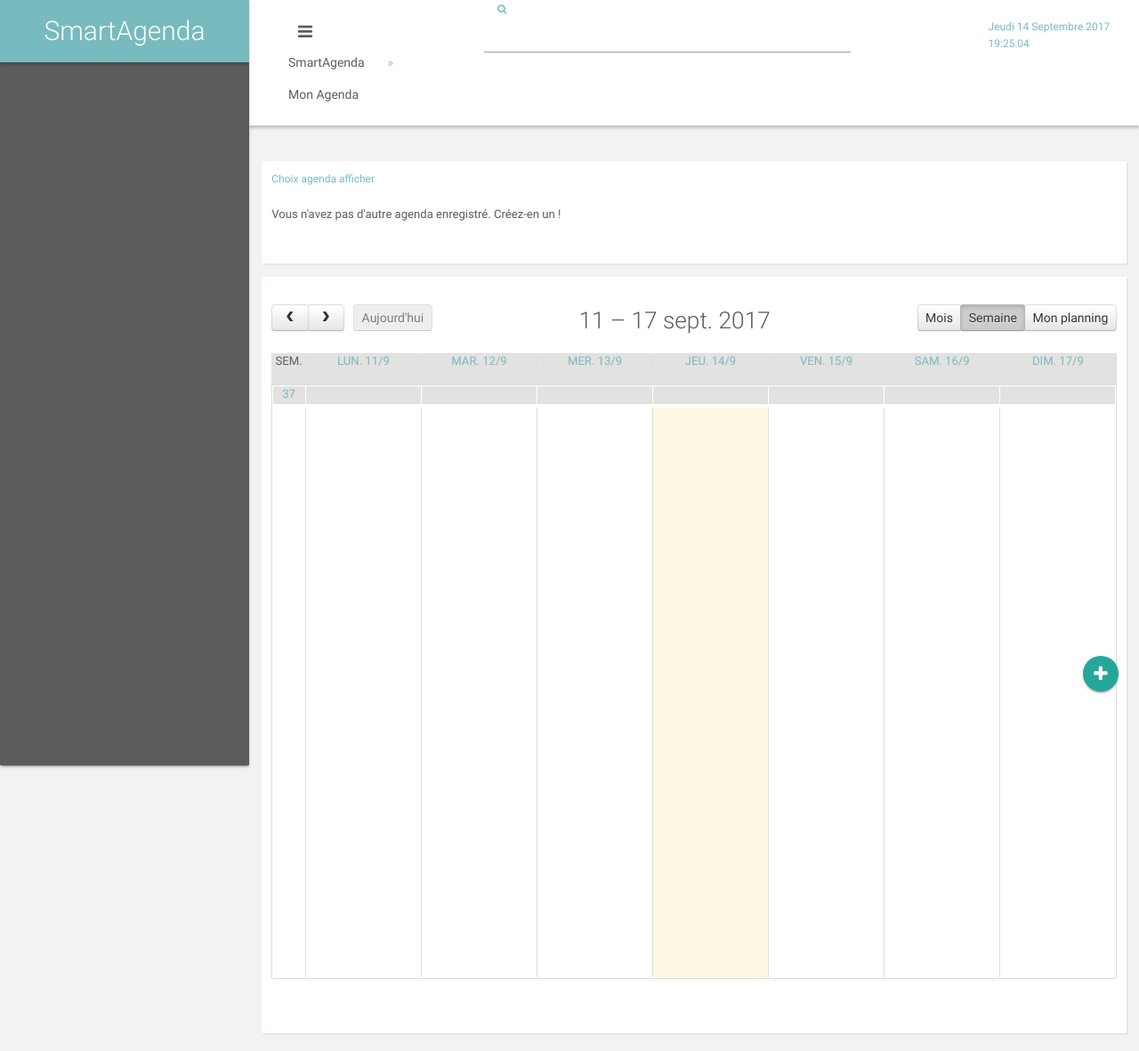
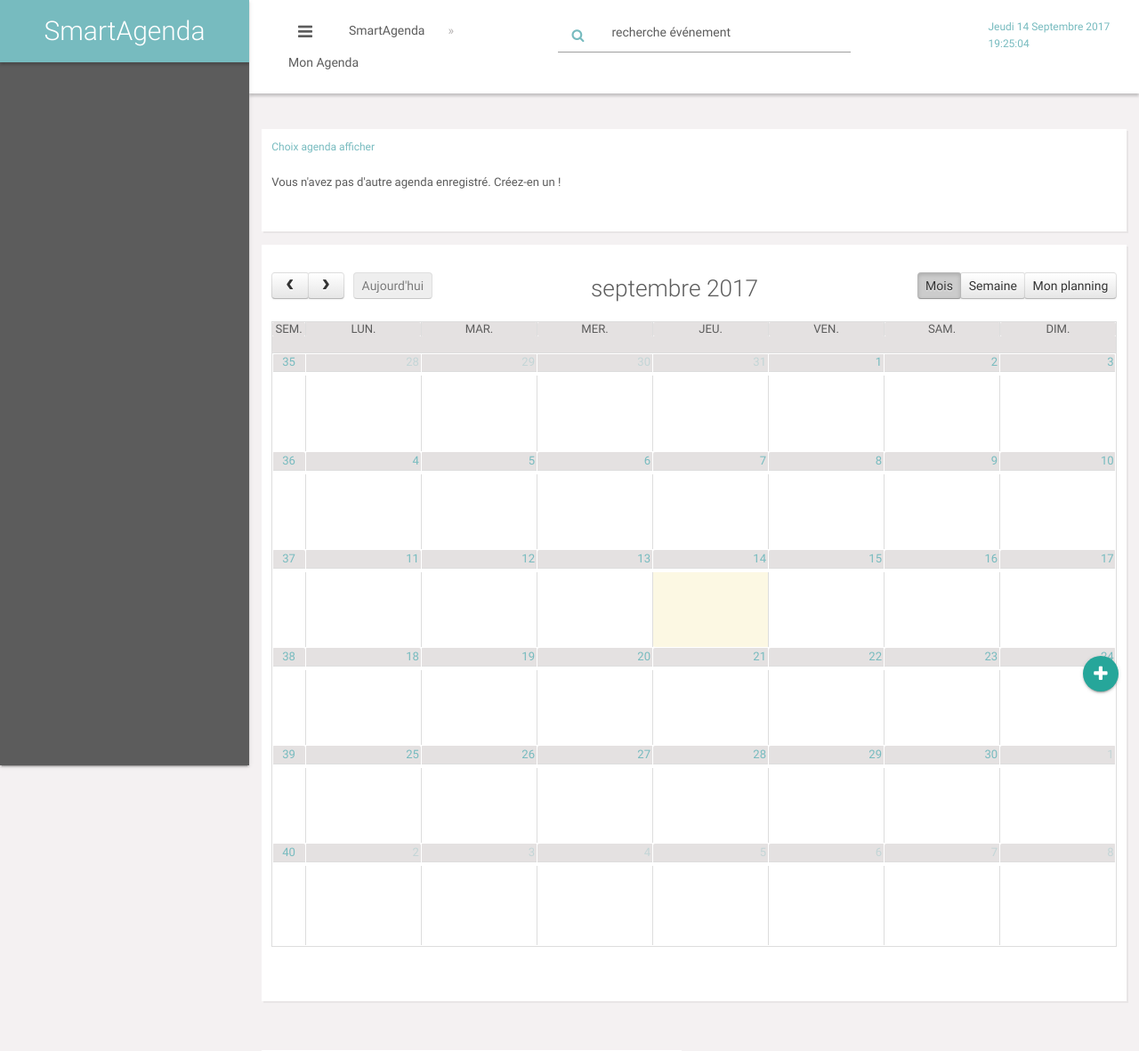
Before and after one commit to aesteves60/Smart-agenda, a CodeIgniter app: page /Smart-Agenda/index.php/index/agenda in a window 1280 px wide. Shown: the top 1181 px of the page at 89% size. Run offline with CodeIgniter, Linux system fonts and the light colour scheme; data that the repository does not hold is empty.

Commit message:
recherche event + little materialize

```diff
--- a/application/views/add_event.php
+++ b/application/views/add_event.php
@@ -56,7 +56,7 @@
 					<?php if(is_array($agendas) && count($agendas) >= 1){
 					$i=0;
 					foreach ($agendas as $agenda){
-						echo "<option value='".$agenda['id_agenda']."'>".$agenda['nom']."</option>";
+						echo '<option value="'.$agenda['id_agenda'].'">'.$agenda['nom'].'</option>';
   					}
   				}else{
   					echo "<option value='' disabled selected>Vous n'avez pas d'autre agenda enregistré. Créez-en un !</option>";
@@ -113,7 +113,7 @@
 
 		<div class="modal-footer text-right row">
 			<span class="button alert-inverted float-left hidden_not_imp" id="delete_event">Supprimer</span>
-			<!--<span class="button tertiary float-left hidden_not_imp mg-left-5" id="share_event">Partager</span>-->
+			<span class="button tertiary float-left hidden_not_imp mg-left-5" id="share_event">Partager</span>
 			<input type="button" id="valid_event" name="valid_event" value="Enregistrer" class="button" />
 			<span class="modal-action modal-close button secondary">Fermer</span>
 		</div>
--- a/application/views/add_todo.php
+++ b/application/views/add_todo.php
@@ -8,7 +8,7 @@ defined('BASEPATH') OR exit('No direct script access allowed');
 
 				<h3>Mes Mémos</h3>
 
-				<ul id="listeMemos" class="collapsible" data-collapsible="expandable">
+				<ul id="listeMemos" class="collapsible popout" data-collapsible="expandable">
 
 				<?php
 				if($todo != NULL && is_array($todo)) {
--- a/application/views/agenda.php
+++ b/application/views/agenda.php
@@ -117,7 +117,7 @@ defined('BASEPATH') OR exit('No direct script access allowed');
 				right: 'month,basicWeek,listWeek'
 			},
 			locale: 'fr',
-			defaultView: 'basicWeek',
+			defaultView: 'month',
 			defaultDate: '<?= date('Y-m-d'); ?>',
 			navLinks: true, // can click day/week names to navigate views
 			editable: true,
--- a/application/views/templates/header.php
+++ b/application/views/templates/header.php
@@ -144,7 +144,7 @@ defined('BASEPATH') OR exit('No direct script access allowed');
 <!-- 			<div class="col s6 green_b">10000</div>
       		<div class="col s1 red_b">20000</div>
       		<div class="col s1 red_b">30000</div> -->
-			<div class="col s3">
+			<div class="col s4">
 
 				<div class="fil_ariane s12 col">
 					<ul>
@@ -160,11 +160,11 @@ defined('BASEPATH') OR exit('No direct script access allowed');
 			</div>
 
 			<?php if($this->uri->segment(1) != 'login' && $this->uri->segment(2) == 'agenda') { ?>
-			<div class="col s6">
+			<div class="col s5">
 			    <div class="nav-wrapper">
 			      <form>
 			        <div class="input-field">
-			          <input id="search" type="search" required>
+			          <input id="search" type="search" class="autocomplete" required placeholder="recherche événement">
 			          <label class="label-icon" for="search"><i class="fa fa-search"></i></label>
 			        </div>
 			      </form>
@@ -172,7 +172,7 @@ defined('BASEPATH') OR exit('No direct script access allowed');
 			</div>
 
 
-			<div class="col s3 " ><?php } ?>
+			<div class="col s3" ><?php } ?>
 <!-- 				<div id="switch-theme" class="switch mg-20 float-right">
 					<label>
 						<span class="orange">Clair</span>
--- a/assets/js/insert_event.js
+++ b/assets/js/insert_event.js
@@ -85,46 +85,13 @@ $(function() {
         $('#delete_event').hide();
     });
 
-    var event_nom = {};
-    var detected = false;
     $('#event_name').on('keyup',function(){
-    	var titre = $('#event_name').val();
-    	nbFrape ++;
-        if (titre.length > 1 && nbFrape >= 1) {
-            nbFrape = 0;
-            $.ajax({
-                url: BASE_URL + 'Event/chercheSimilaire',
-                type: 'POST',
-                dataType: 'JSON',
-                data: {
-                    titre: titre
-                },
-            })
-            .done(function (reponse) {
-                if (reponse) {
-                    //var json = $.parseJSON(reponse);
-                    //event_id = ArrayReponse[0].id;
-                     for (var i=0;i<reponse.length;i++)
-                    {
-                        event_nom[reponse[i].nom]=i;
-                    }
-                    $('input.autocomplete').autocomplete({
-                        data: event_nom,
-                        limit: 5, // The max amount of results that can be shown at once. Default: Infinity.
-                        onAutocomplete: function(val) {
-                            affichePropositionEvent(val);
-                        },
-                        minLength: 1, // The minimum length of the input for the autocomplete to start. Default: 1.
-                    });
-                }
-            })
-            .fail(function () {
-                //verificationNotifications('{"notification":"error"}');
-            })
-            .always(function () {
-            });
-        }
+    	autocomplete(this);
 	});
+
+    $('#search').on('keyup',function(){
+        autocomplete(this);
+    });
 
 
     $('#delete_event').on('click', function() {
@@ -154,34 +121,6 @@ $(function() {
 
         $('#modalShareEvent').modal('open');
     });*/
-
-    function affichePropositionEvent(nom){
-
-        $.ajax({
-            url: BASE_URL+'Event/getEventByNom',
-            type: 'POST',
-            dataType: 'JSON',
-            data: {event_nom: nom
-            },
-        })
-        .done(function(data) {
-            $('#event_name').val(data.nom);
-            $('#event_description').val(data.description);
-            $('#lieu_cp').val(data.lieu_cp);
-            $('#lieu_ville').val(data.lieu_ville);
-            $('#id_evenement').val('');
-            if(event.rappel == 1){
-                $('#event_rappel').prop('checked', true);
-            }
-
-            $("#agenda_group").val(1);
-        })
-        .fail(function() {
-            verificationNotifications('{"notification":"error"}');
-        })
-        .always(function() {
-        });
-    }
 
     $('#event_recurrence').on('click', function() {
         if($('#event_recurrence').is(':checked') == true){
@@ -231,7 +170,78 @@ $(function() {
 
         }
     });
+
+    function affichePropositionEvent(nom){
+        $('#modalAddEvent').modal('open');
+        $.ajax({
+            url: BASE_URL+'Event/getEventByNom',
+            type: 'POST',
+            dataType: 'JSON',
+            data: {event_nom: nom
+            },
+        })
+        .done(function(data) {
+            $('#event_name').val(data.nom);
+            $('#event_description').val(data.description);
+            $('#lieu_cp').val(data.lieu_cp);
+            $('#lieu_ville').val(data.lieu_ville);
+            $('#id_evenement').val('');
+            if(event.rappel == 1){
+                $('#event_rappel').prop('checked', true);
+            }
+            $("#agenda_group option[value="+data.id_agenda+"]").prop('selected', true);
+            $('#agenda_group').material_select();
+
+        })
+        .fail(function() {
+            verificationNotifications('{"notification":"error"}');
+        })
+        .always(function() {
+        });
+    }
+
+    var event_nom = {};
+    function autocomplete(element){
+        var titre = $(element).val();
+        nbFrape ++;
+        if (titre.length > 1 && nbFrape >= 1) {
+            nbFrape = 0;
+            $.ajax({
+                url: BASE_URL + 'Event/chercheSimilaire',
+                type: 'POST',
+                dataType: 'JSON',
+                data: {
+                    titre: titre
+                },
+            })
+            .done(function (reponse) {
+                if (reponse) {
+                    //var json = $.parseJSON(reponse);
+                    //event_id = ArrayReponse[0].id;
+                     for (var i=0;i<reponse.length;i++)
+                    {
+                        event_nom[reponse[i].nom]="http://ictadmin.com.au/images/page_art/fa-globe_256_20_0077bb_none.png";
+                    }
+                    $('input.autocomplete').autocomplete({
+                        data: event_nom,
+                        limit: 5, // The max amount of results that can be shown at once. Default: Infinity.
+                        onAutocomplete: function(val) {
+                            affichePropositionEvent(val);
+                        },
+                        minLength: 1, // The minimum length of the input for the autocomplete to start. Default: 1.
+                    });
+                }
+            })
+            .fail(function () {
+                //verificationNotifications('{"notification":"error"}');
+            })
+            .always(function () {
+            });
+        }
+    }
+
 });
+
 
 
 function getTimeStamp(myDate,myHours){
--- a/assets/js/modif_agenda.js
+++ b/assets/js/modif_agenda.js
@@ -132,7 +132,9 @@ function updateEvent(event){
 		}
 
 		$('#id_evenement').val(event.id_evenement);
-		$('#id_agenda').val(event.id_agenda);
+		$('#agenda_group').val(event.id_agenda);
+		$('#agenda_group').material_select();
+
 
 		$('#delete_event').show();
 		$('#share_event').show();
```
